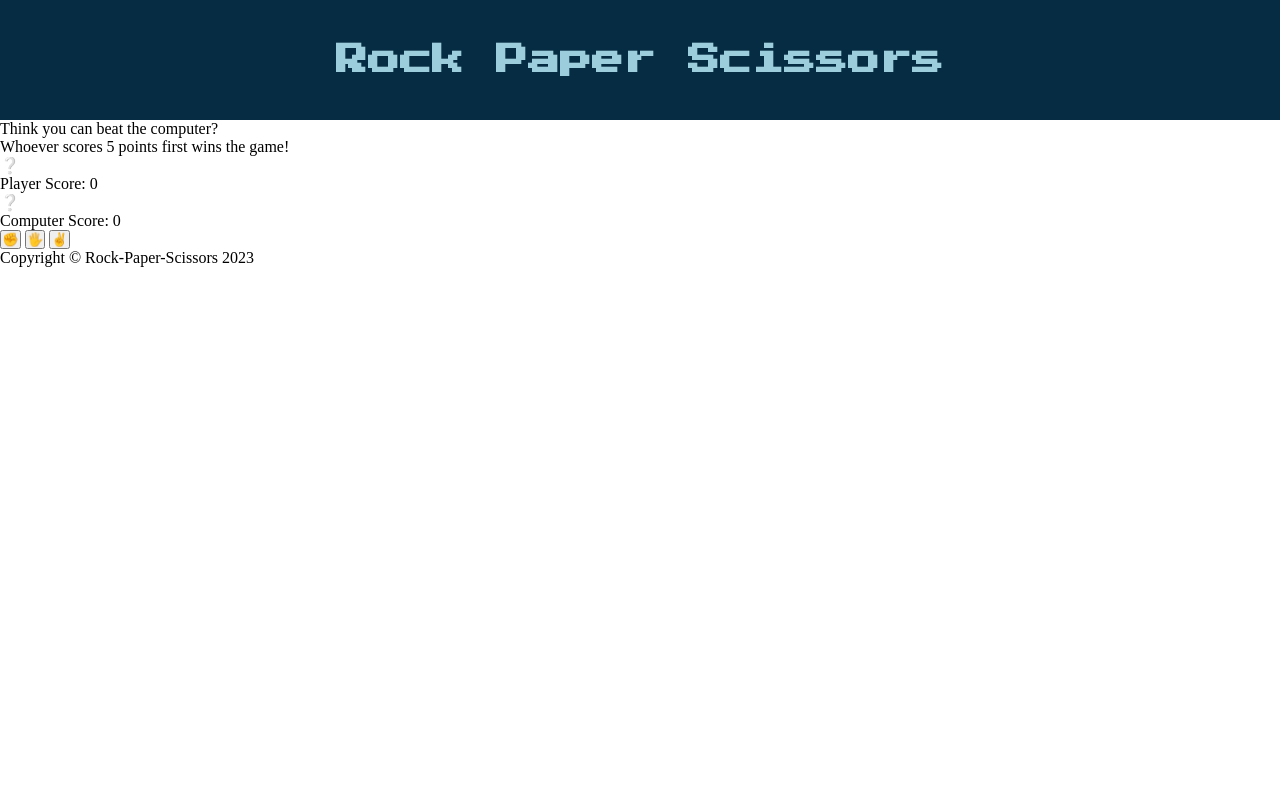
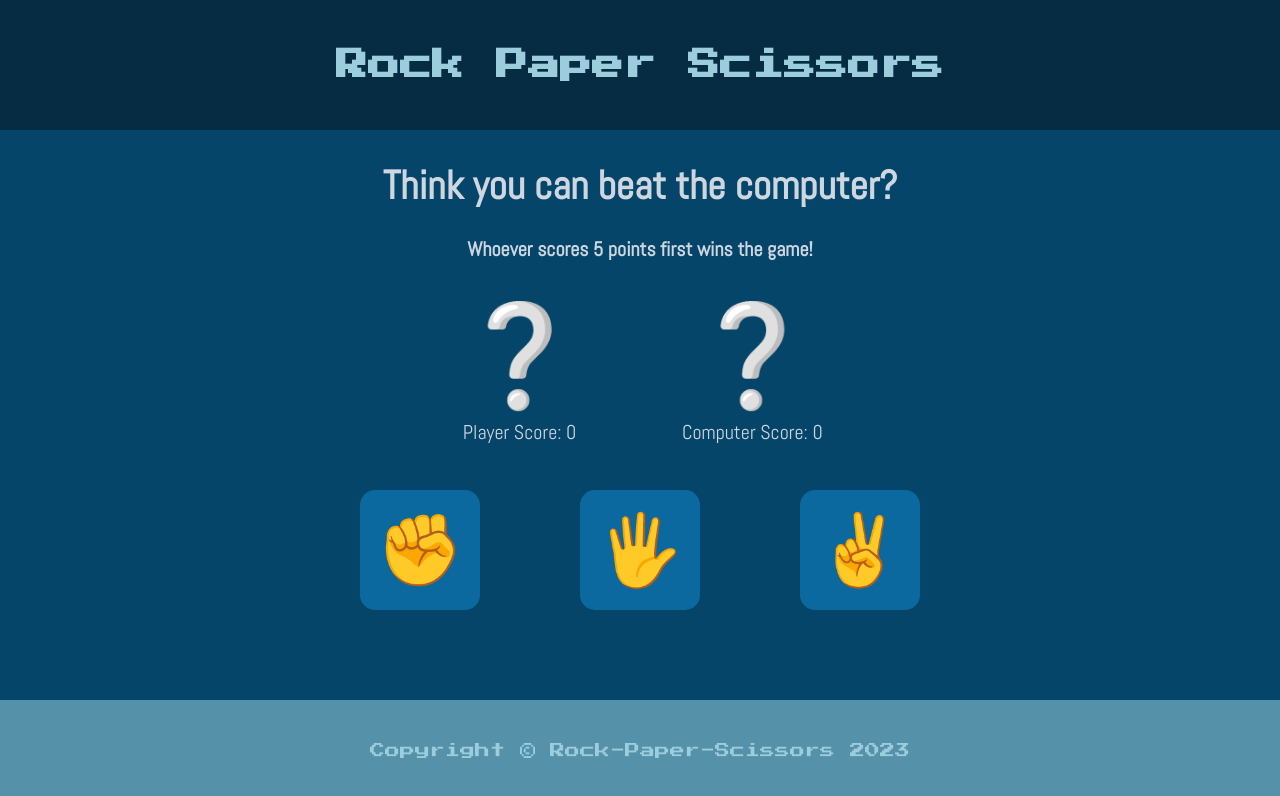
Before and after one commit to Danielle-Higgins/odin-rock-paper-scissors, a plain HTML site: page index.html in a window 1280 px wide. Drawn offline with Linux system fonts and the light colour scheme.

Commit message:
finish styling

```diff
--- a/index.html
+++ b/index.html
@@ -14,18 +14,18 @@
 
         <div class="main-container">
             <div class="description">
-                <p>Think you can beat the computer?</p>
-                <p>Whoever scores 5 points first wins the game!</p>
+                <p class="question">Think you can beat the computer?</p>
+                <p class="rules">Whoever scores 5 points first wins the game!</p>
             </div>
 
             <div class="scores">
                 <div class="player-score">
-                    <div>❔</div>
+                    <div class="question-mark">❔</div>
                     <div>Player Score: 0</div>
                 </div>
 
                 <div class="computer-score">
-                    <div>❔</div>
+                    <div class="question-mark">❔</div>
                     <div>Computer Score: 0</div>
                 </div>
             </div>
--- a/styles.css
+++ b/styles.css
@@ -1,4 +1,5 @@
 @import url('https://fonts.googleapis.com/css2?family=Press+Start+2P&display=swap');
+@import url('https://fonts.googleapis.com/css2?family=Abel&display=swap');
 
 /* CSS reset */
 * {
@@ -7,11 +8,18 @@
     box-sizing: border-box;
 }
 
+body {
+    height: 100vh;
+
+    display: flex;
+    flex-direction: column;
+}
+
 /* Styles for the header */
 .header {
-    /* border: 2px solid black; */
-    font-family: "Press Start 2P";
-    min-height: 120px;
+    /* border: 2px solid red; */
+    font-family: "Press Start 2P", Arial, Helvetica, sans-serif;
+    min-height: 130px;
     color: #9ccddc;
     background-color: #062c43;
 
@@ -19,3 +27,84 @@
     justify-content: center;
     align-items: center;
 }
+
+/* Styles for main-container (content) */
+.main-container {
+    /* border: 2px solid red; */
+    min-height: 500px;
+    background-color: #054569;
+    color: #ced7e0;
+    text-align: center;
+    font-family: "Abel", Helvetica, sans-serif;
+
+    flex: 1;
+}
+
+/* Styles for description text */
+.description {
+    /* border: 2px solid red; */
+    padding: 30px 0;
+}
+
+.question {
+    font-size: 40px;
+    font-weight: bold;
+    margin-bottom: 25px;
+}
+
+.rules {
+    font-size: 20px;
+    font-weight: bold;
+}
+
+/* Styles for the scores */
+.scores {
+    /* border: 2px solid red; */
+    padding-bottom: 15px;
+    margin-bottom: 15px;
+    font-size: 20px;
+
+    display: flex;
+    align-items: center;
+    justify-content: center;
+    gap: 100px;
+}
+
+.question-mark {
+    font-size: 100px;
+}
+
+/* Styles for the buttons */
+.buttons {
+    /* border: 2px solid red; */
+    padding: 15px 0;
+
+    display: flex;
+    justify-content: center;
+    align-items: center;
+    gap: 100px
+}
+
+.buttons button {
+    background-color: #0b69a0;
+    width: 120px;
+    height: 120px;
+    font-size: 70px;
+    border: none;
+    border-radius: 15px;
+}
+
+
+/* Styles for the footer */
+.footer {
+    /* border: 2px solid red; */
+    background-color: #5591a9;
+    min-height: 100px;
+    color: #9ccddc;
+    font-size: 15px;
+    font-family: "Press Start 2P", Arial, Helvetica, sans-serif;
+
+    display: flex;
+    justify-content: center;
+    align-items: center;
+}
```
